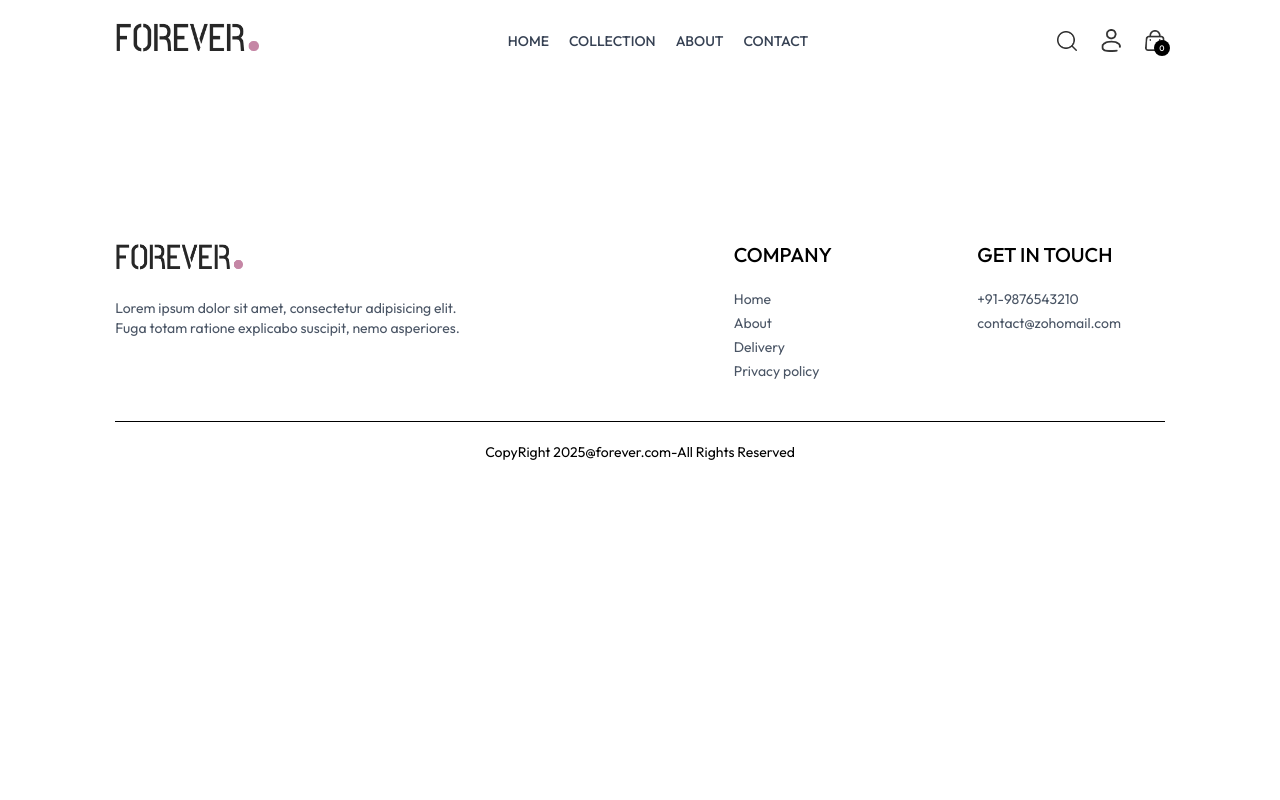
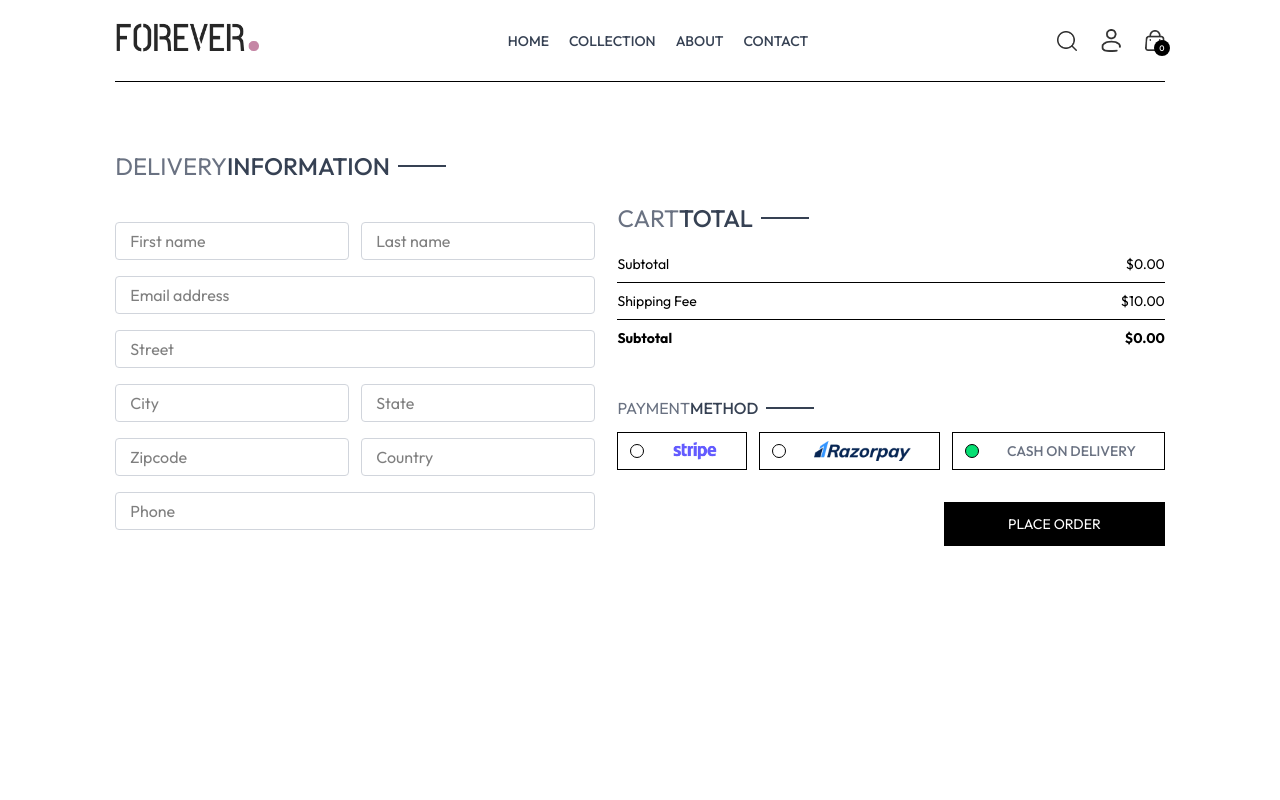
Before and after one commit to amitkumh9529/ECOMMERCE_WEB, a React (Vite) app in the folder frontend/: page /place-order in a window 1280 px wide. Shown: the top 800 px of the page. Built offline with nearby package versions, Linux system fonts and the light colour scheme; a web font is replaced by a local one.

Commit message:
Payment method

```diff
--- a/frontend/src/App.jsx
+++ b/frontend/src/App.jsx
@@ -32,7 +32,7 @@
         <Route path='/login' element={<Login/>}/>
         <Route path='/orders' element={<Orders/>}/>
         <Route path='/cart' element={<Cart/>}/>
-        <Route path='/placeorder' element={<PlaceOrder/>}/>
+        <Route path='/place-order' element={<PlaceOrder/>}/>
 
 
 
--- a/frontend/src/context/ShopContext.jsx
+++ b/frontend/src/context/ShopContext.jsx
@@ -1,6 +1,7 @@
 import { createContext, useEffect, useState } from "react";
 import { products } from "../assets/assets";
 import { toast } from "react-toastify";
+import { useNavigate } from "react-router-dom";
 
 export const ShopContext = createContext();
 const ShopContextProvider = (props) => {
@@ -10,6 +11,7 @@
     const [search, setSearch] = useState('');
     const [showSearch, setShowSearch] = useState(false)
     const [cartItems, setCartItems] = useState({});
+    const navigate = useNavigate();
 
     const addToCart = async (itemId, size) => {
 
@@ -84,11 +86,39 @@
 
 
 
+    const updateQuantity = async (itemId,size,quantity) => {
+
+        let cartData = structuredClone(cartItems);
+        cartData[itemId][size] = quantity;
+        setCartItems(cartData);
+    }
+
+    const getCartAmount = () => {
+        let totalAmount = 0;
+        for (const items in cartItems){
+            let itemInfo = products.find((products)=> products._id === items);
+            for(const item in cartItems[items]){
+                try{
+                    if (cartItems[items][item] > 0) {
+                        totalAmount += itemInfo.price * cartItems[items][item]
+                    }
+                } catch (error){
+
+                }
+            }
+        }
+        return totalAmount;
+
+    }
+
+
+
     const value = {
         products, currency, delivery_fee,
         search, setSearch, showSearch, setShowSearch,
         cartItems, addToCart,
-        getCartCount
+        getCartCount, updateQuantity,
+        getCartAmount, navigate
     }
     return (
         <ShopContext.Provider value={value}>
--- a/frontend/src/pages/Cart.jsx
+++ b/frontend/src/pages/Cart.jsx
@@ -1,10 +1,12 @@
 import React, { useContext, useEffect, useState } from 'react'
 import { ShopContext } from '../context/ShopContext'
 import Title from '../components/Title';
+import { assets } from '../assets/assets';
+import CartTotal from '../components/CartTotal';
 
 function Cart() {
 
-  const { products, currency, cartItems } = useContext(ShopContext);
+  const { products, currency, cartItems, updateQuantity, navigate } = useContext(ShopContext);
 
   const [cartData, setCartData] = useState([]);
 
@@ -56,13 +58,26 @@
 
               </div>
 
+              <input onChange={(e) => e.target.value === '' || e.target.value === '0' ? null : updateQuantity(item._id,item.size,Number(e.target.value))} className='border max-w-10 sm:max-w-20 px-1 sm:px-2 py-1' type='number' min={1} defaultValue={item.quantity}  />
+              <img onClick={() => updateQuantity(item._id,item.size,0)} className='w-4 mr-4 sm:w-5 cursor-pointer' src={assets.bin_icon} alt="" />
+
             </div>
 
 
           );
 
 
-        })}
+        })
+      }
+      </div>
+      <div className='flex justify-end my-20'>
+        <div className='w-full sm:w-[450px]'>
+          <CartTotal/>
+          <div className='w-full text-end'>
+            <button onClick={() => navigate('/place-order')} className='bg-black text-white text-sm my-8 px-8 py-3 cursor-pointer'>PROCEED TO PAY</button>
+
+          </div>
+        </div>
       </div>
 
     </div>
--- a/frontend/src/pages/PlaceOrder.jsx
+++ b/frontend/src/pages/PlaceOrder.jsx
@@ -1,8 +1,78 @@
-import React from 'react'
+import React, { useContext, useState } from 'react'
+import Title from '../components/Title'
+import CartTotal from '../components/CartTotal'
+import { assets } from '../assets/assets'
+import { ShopContext } from '../context/ShopContext'
 
 const PlaceOrder = () => {
+
+  const [method,setMethod] = useState('cod');
+  const {navigate} = useContext(ShopContext);
   return (
-    <div>
+    <div className='flex flex-col sm:flex-row justify-between gap-4 pt-5 sm:pt-14 min-h-[80vh] border-t'>
+     {/* ----------Left side----------- */}
+
+
+      <div className='flex flex-col gap-4 w-full sm:max-w-[480px]'>
+
+
+        <div className='text-xl sm:text-2xl my-3'>
+          <Title text1={'DELIVERY'} text2={'INFORMATION'} />
+        </div>
+        <div className='flex gap-3'>
+          <input className='border border-gray-300 rounded py-1.5 px-3.5 w-full' type="text" placeholder='First name' />
+          <input className='border border-gray-300 rounded py-1.5 px-3.5 w-full' type="text" placeholder='Last name' />
+        </div>
+        <input className='border border-gray-300 rounded py-1.5 px-3.5 w-full' type="text" placeholder='Email address' />
+        <input className='border border-gray-300 rounded py-1.5 px-3.5 w-full' type="text" placeholder='Street' />
+        <div className='flex gap-3'>
+          <input className='border border-gray-300 rounded py-1.5 px-3.5 w-full' type="text" placeholder='City' />
+          <input className='border border-gray-300 rounded py-1.5 px-3.5 w-full' type="text" placeholder='State' />
+        </div>
+        <div className='flex gap-3'>
+          <input className='border border-gray-300 rounded py-1.5 px-3.5 w-full' type="number" placeholder='Zipcode' />
+          <input className='border border-gray-300 rounded py-1.5 px-3.5 w-full' type="text" placeholder='Country' />
+        </div>
+        <input className='border border-gray-300 rounded py-1.5 px-3.5 w-full' type="number" placeholder='Phone' />
+      </div>
+
+
+      {/* ----------Right side----------- */}
+      <div className='mt-8'>
+
+        <div className='mt-8 min-w-80'>
+          <CartTotal />
+        </div>
+        <div className='mt-12'>
+          <Title text1={"PAYMENT"} text2={"METHOD"}/>
+          {/*---------Payment medthod------------*/}
+
+
+          <div className='flex gap-3 flex-col lg:flex-row'>
+            <div onClick={()=>setMethod('stripe')} className='flex items-center gap-3 border p-2 px-3 cursor-pointer'>
+              <p className={`min-w-3.5 h-3.5 border rounded-full ${method === 'stripe' ? 'bg-green-400' : ''}`}></p>
+              <img className='h-5 mx-4' src={assets.stripe_logo} alt="" />
+            </div>
+            <div  onClick={()=>setMethod('razorpay')} className='flex items-center gap-3 border p-2 px-3 cursor-pointer'>
+              <p className={`min-w-3.5 h-3.5 border rounded-full ${method === 'razorpay' ? 'bg-green-400' : ''}`}></p>
+              <img className='h-5 mx-4' src={assets.razorpay_logo} alt="" />
+            </div>
+            <div onClick={()=>setMethod('cod')} className='flex items-center gap-3 border p-2 px-3 cursor-pointer'>
+              <p className={`min-w-3.5 h-3.5 border rounded-full ${method === 'cod' ? 'bg-green-400' : ''}`}></p>
+              <p className='text-gray-500 text-sm font-medium mx-4'>CASH ON DELIVERY</p>
+            </div>
+
+          </div>
+          <div className='w-full text-end mt-8'>
+            <button onClick={()=>navigate('/orders')} className='bg-black text-white px-16 py-3 text-sm cursor-pointer'>PLACE ORDER</button>
+
+          </div>
+
+        </div>
+
+      </div>
+
+
 
     </div>
   )
```
